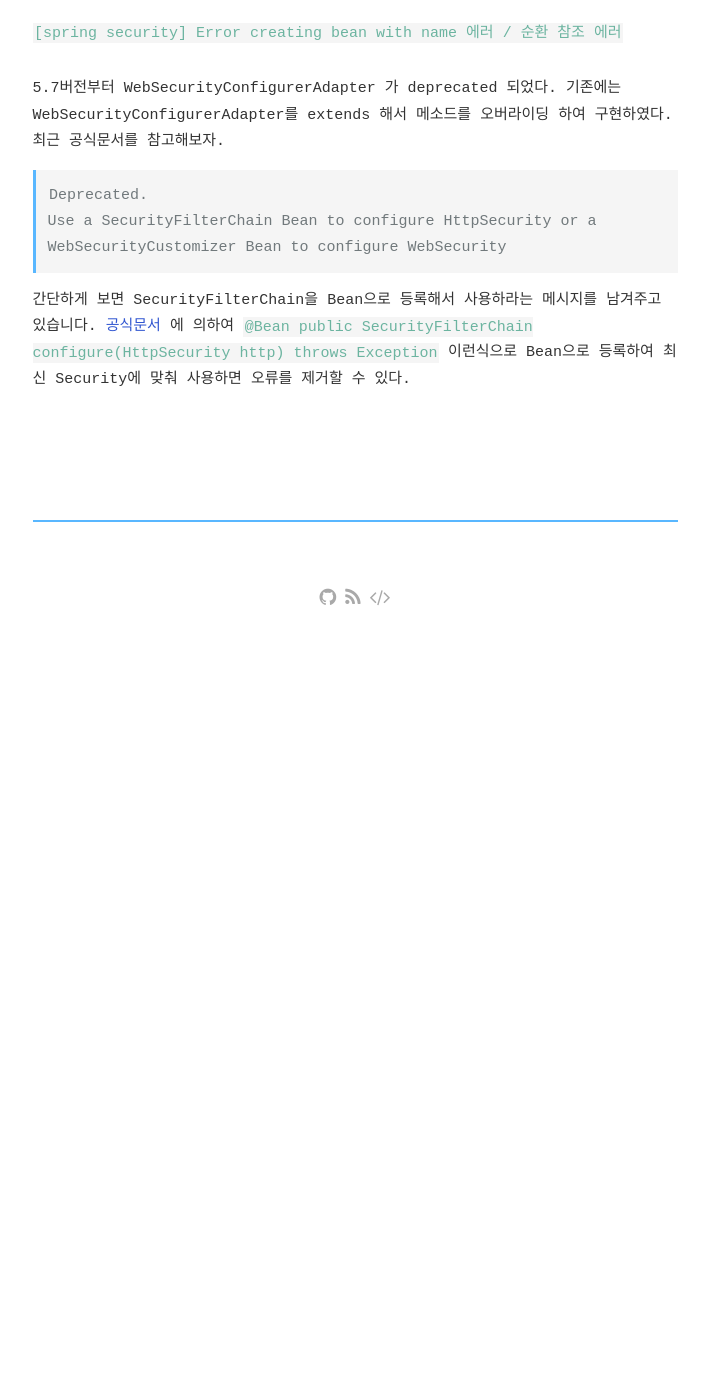
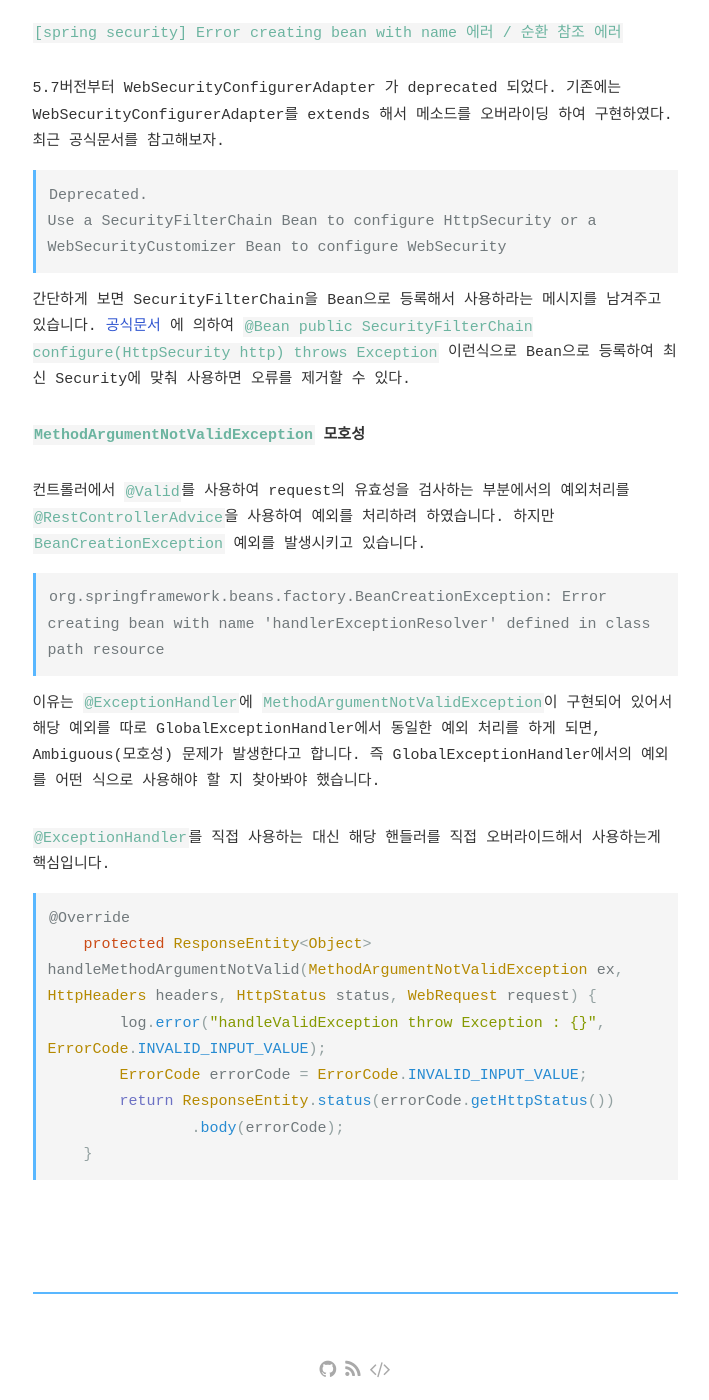
Before and after one commit to riverrevir/riverrevir.github.io, a Jekyll site: the page built from _posts/2022-11-25-project_gallendar02.md, in a window 1280 px wide and 1400 px high, scrolled down 2265 px. Shown: the whole window, without its empty margins (285-994 px from the left). Built offline with Jekyll 4.4.1, drawn with Linux system fonts in a browser that asks for light colours; some web fonts are replaced; comment, search, counter and statistics services are not loaded; before the commit the page ends 2895 px from its top, so only the background shows below that.

Commit message:
add : post

`````diff
--- a/_posts/2022-11-25-project_gallendar02.md
+++ b/_posts/2022-11-25-project_gallendar02.md
@@ -89,3 +89,27 @@ Use a SecurityFilterChain Bean to configure HttpSecurity or a WebSecurityCustomi
 ````
 간단하게 보면 SecurityFilterChain을 Bean으로 등록해서 사용하라는 메시지를 남겨주고 있습니다. [공식문서](https://spring.io/blog/2022/02/21/spring-security-without-the-websecurityconfigureradapter) 에 의하여 `@Bean
 public SecurityFilterChain configure(HttpSecurity http) throws Exception` 이런식으로 Bean으로 등록하여 최신 Security에 맞춰 사용하면 오류를 제거할 수 있다.
+
+
+**`MethodArgumentNotValidException` 모호성**
+
+컨트롤러에서 `@Valid`를 사용하여 request의 유효성을 검사하는 부분에서의 예외처리를 `@RestControllerAdvice`을 사용하여 예외를 처리하려 하였습니다. 하지만 `BeanCreationException` 예외를 발생시키고 있습니다.
+
+```
+org.springframework.beans.factory.BeanCreationException: Error creating bean with name 'handlerExceptionResolver' defined in class path resource
+```
+
+이유는 `@ExceptionHandler`에 `MethodArgumentNotValidException`이 구현되어 있어서 해당 예외를 따로 GlobalExceptionHandler에서 동일한 예외 처리를 하게 되면, Ambiguous(모호성) 문제가 발생한다고 합니다.
+즉 GlobalExceptionHandler에서의 예외를 어떤 식으로 사용해야 할 지 찾아봐야 했습니다.
+
+`@ExceptionHandler`를 직접 사용하는 대신 해당 핸들러를 직접 오버라이드해서 사용하는게 핵심입니다.
+
+```java
+@Override
+    protected ResponseEntity<Object> handleMethodArgumentNotValid(MethodArgumentNotValidException ex, HttpHeaders headers, HttpStatus status, WebRequest request) {
+        log.error("handleValidException throw Exception : {}", ErrorCode.INVALID_INPUT_VALUE);
+        ErrorCode errorCode = ErrorCode.INVALID_INPUT_VALUE;
+        return ResponseEntity.status(errorCode.getHttpStatus())
+                .body(errorCode);
+    }
+```
`````
